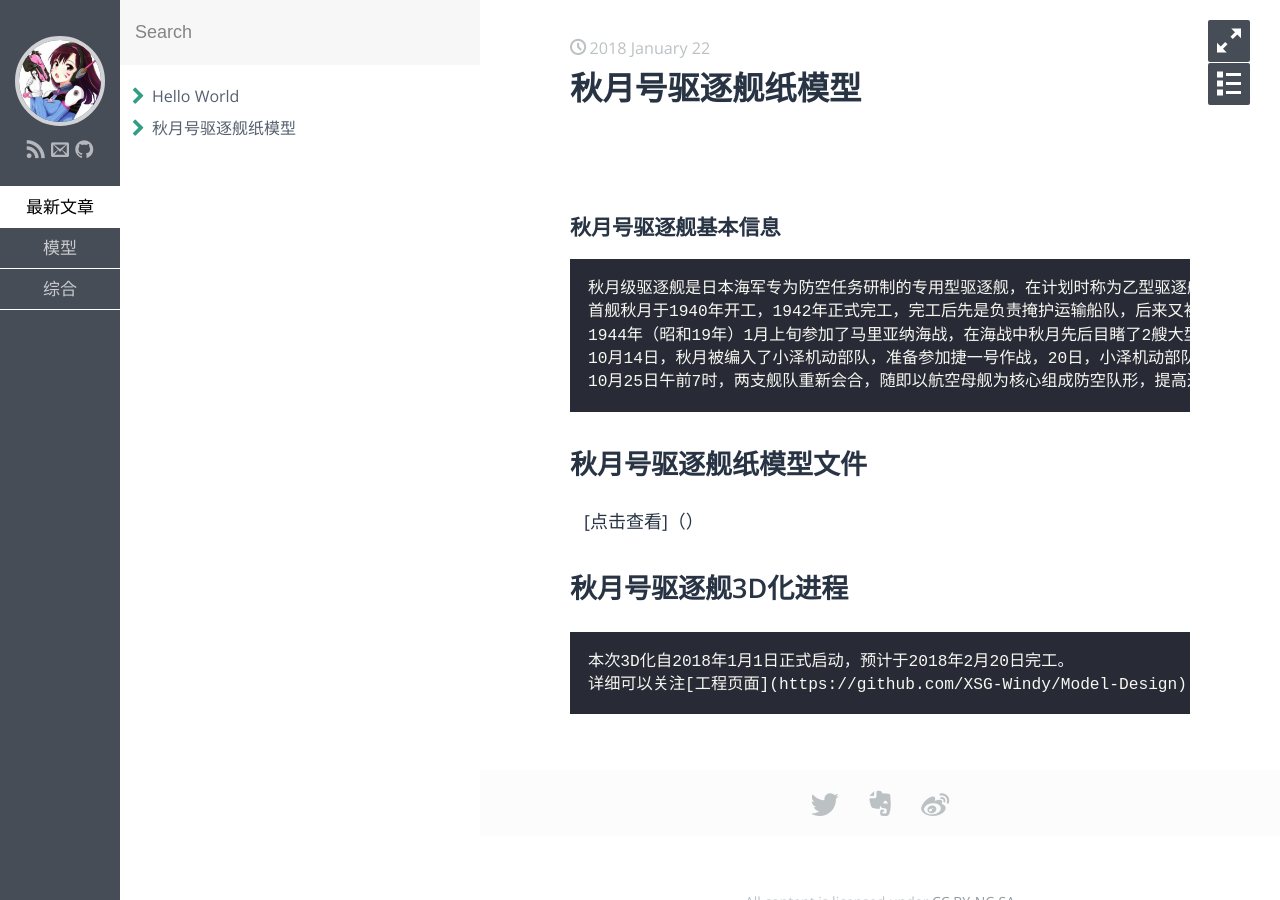
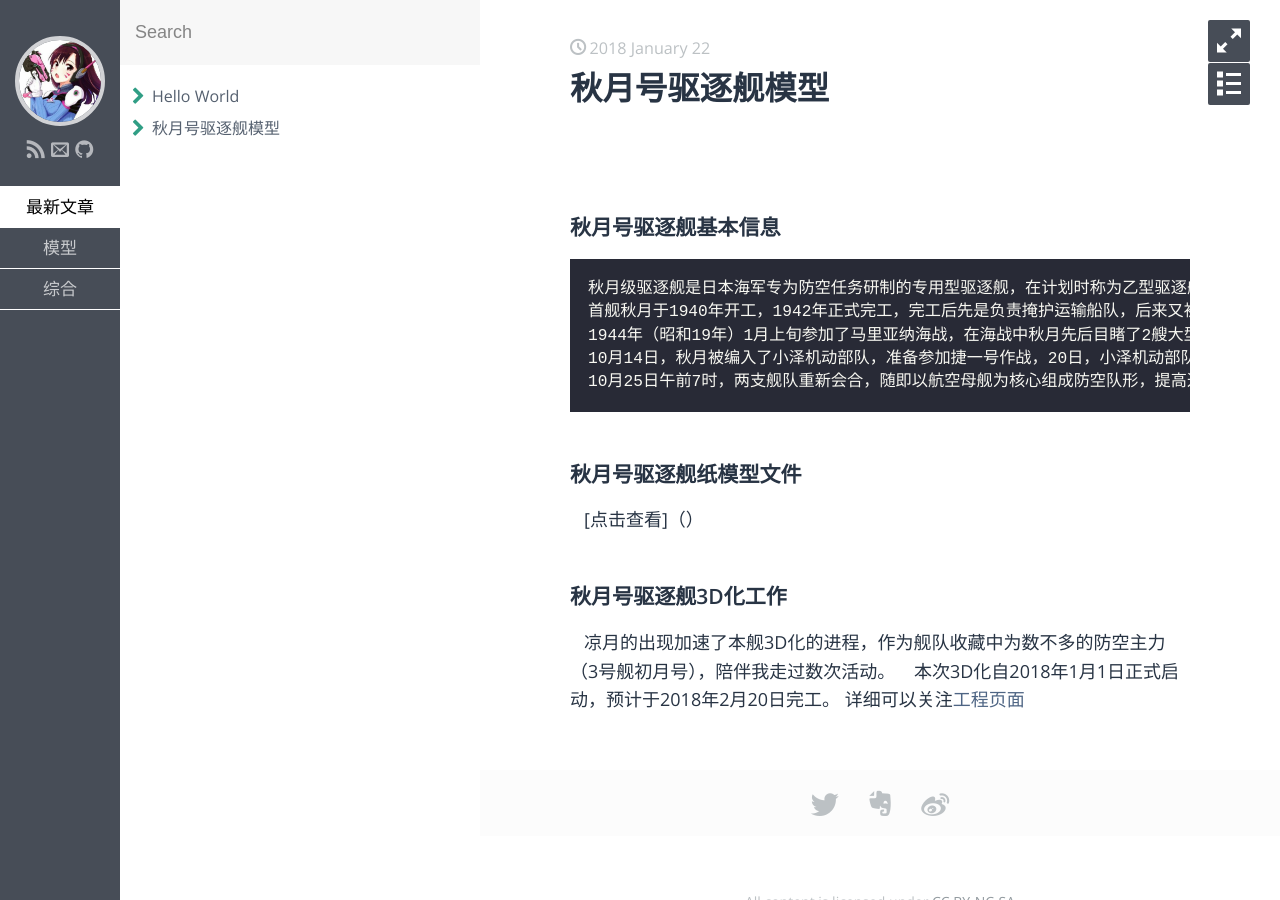
Before and after one commit to XSG-Windy/XSG-Windy.github.io, a Jekyll site: the page built from _posts/model/2018-01-22-Akiziki-paper-model.md, in a window 1280 px wide. Built offline with Jekyll 4.4.1, drawn with Linux system fonts in a browser that asks for light colours; some web fonts are replaced.

Commit message:
Update 2018-01-22-Akiziki-paper-model.md

```diff
--- a/_posts/model/2018-01-22-Akiziki-paper-model.md
+++ b/_posts/model/2018-01-22-Akiziki-paper-model.md
@@ -1,6 +1,6 @@
 ---
 layout: post
-title: 秋月号驱逐舰纸模型
+title: 秋月号驱逐舰模型
 category: 模型
 keywords: 纸模型
 ---
@@ -12,9 +12,10 @@ keywords: 纸模型
     10月14日，秋月被编入了小泽机动部队，准备参加捷一号作战，20日，小泽机动部队从日本本土出发，10月24日午前11时45分，小泽机动部队向美军特混部队发动了一次航空攻击，但未能取得任何战果，为了将美军的注意力吸引过来，小泽下令第4航空战队，第61驱逐队，第41驱逐队南下自行寻找美军特混部队进行攻击，以显示存在，不过不久以后机动部队就被美军侦察机发现，小泽取消了命令，下令舰队重新集合。
     10月25日午前7时，两支舰队重新会合，随即以航空母舰为核心组成防空队形，提高速度往北逃避，上午8点15分美军第一攻击波130架飞机开始发动攻击，秋月在8点25分开始对空射击，8点50分秋月被一架SB2C轰炸机投下的炸弹命中，舰体中央发生火灾，不久以后鱼雷发射管里的氧气鱼雷发生爆炸，8时59分沉没，183人阵亡，生还者由“槇”号护航驱逐舰救援，12月10日除籍。
 
-# 秋月号驱逐舰纸模型文件
+### 秋月号驱逐舰纸模型文件
     [点击查看]（）
 
-# 秋月号驱逐舰3D化进程
-    本次3D化自2018年1月1日正式启动，预计于2018年2月20日完工。
+### 秋月号驱逐舰3D化工作
+    凉月的出现加速了本舰3D化的进程，作为舰队收藏中为数不多的防空主力（3号舰初月号），陪伴我走过数次活动。
+    本次3D化自2018年1月1日正式启动，预计于2018年2月20日完工。
     详细可以关注[工程页面](https://github.com/XSG-Windy/Model-Design)
```
